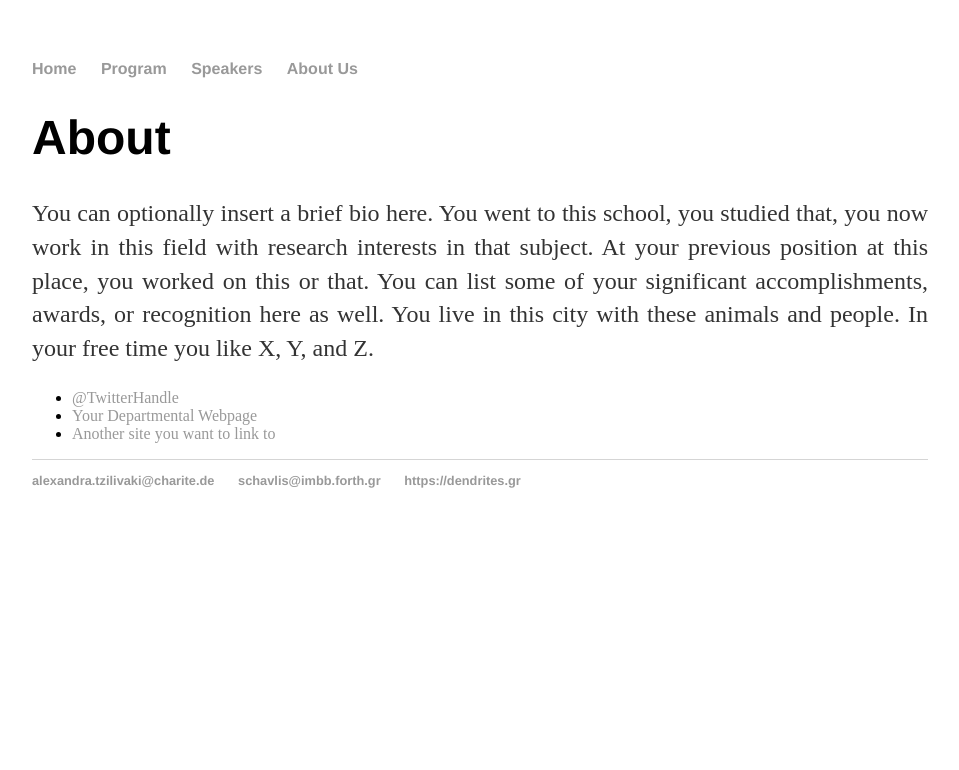
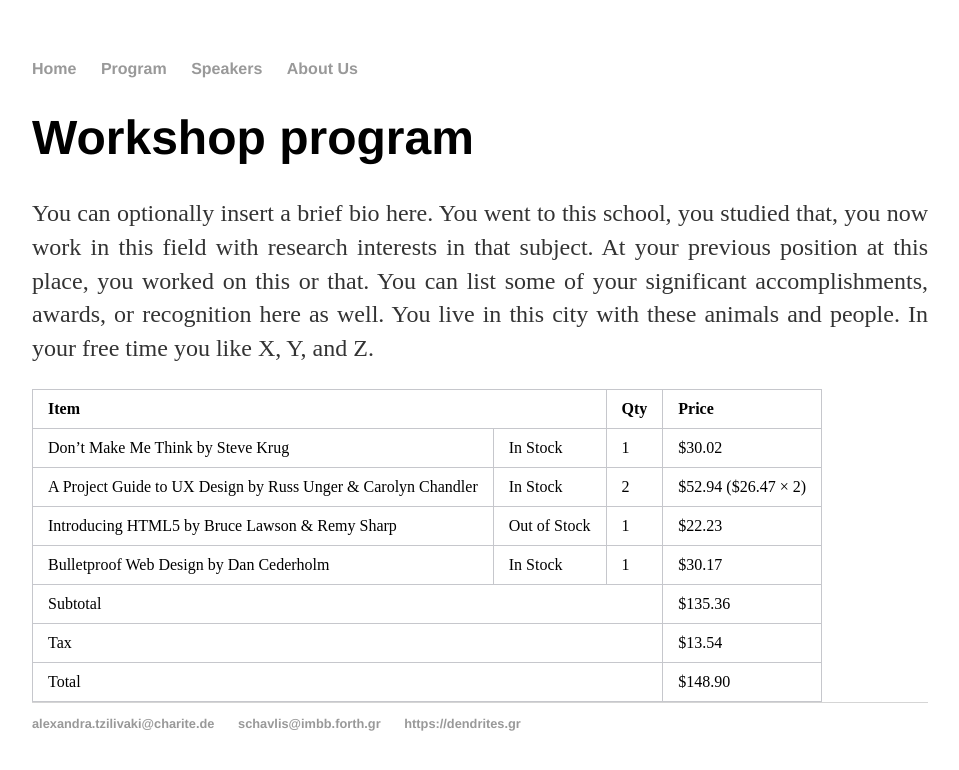
Before and after one commit to spirosChv/ocns2021interneurons, a Jekyll site: the page built from speakers/index.html, in a window 1280 px wide. Shown: the top 770 px of the page, without its empty margins (160-1119 px from the left). Built offline with Jekyll 4.4.1, drawn with Linux system fonts in a browser that asks for light colours.

Commit message:
Update index.html

```diff
--- a/speakers/index.html
+++ b/speakers/index.html
@@ -4,12 +4,56 @@ title: Speakers
 ---
 
 		<div class="Speakers">
-			<h1>About</h1>
+			<h1>Workshop program</h1>
 			<p>You can optionally insert a brief bio here. You went to this school, you studied that, you now work in this field with research interests in that subject. At your previous position at this place, you worked on this or that. You can list some of your significant accomplishments, awards, or recognition here as well. You live in this city with these animals and people. In your free time you like X, Y, and Z.</p>
 
-			<ul class="contacts">
-				<li><a href="#">@TwitterHandle</a></li>
-				<li><a href="#">Your Departmental Webpage</a></li>
-				<li><a href="#">Another site you want to link to</a></li>
-				</ul>
+			<table>
+			  <thead>
+			    <tr>
+			      <th scope="col" colspan="2">Item</th>
+			      <th scope="col">Qty</th>
+			      <th scope="col">Price</th>
+			    </tr>
+			  </thead>
+			  <tbody>
+			    <tr>
+			      <td>Don&#8217;t Make Me Think by Steve Krug</td>
+			      <td>In Stock</td>
+			      <td>1</td>
+			      <td>$30.02</td>
+			    </tr>
+			    <tr>
+			      <td>A Project Guide to UX Design by Russ Unger &#38; Carolyn Chandler</td>
+			      <td>In Stock</td>
+			      <td>2</td>
+			      <td>$52.94 ($26.47 &#215; 2)</td>
+			    </tr>
+			    <tr>
+			      <td>Introducing HTML5 by Bruce Lawson &#38; Remy Sharp</td>
+			      <td>Out of Stock</td>
+			      <td>1</td>
+			      <td>$22.23</td>
+			    </tr>
+			    <tr>
+			      <td>Bulletproof Web Design by Dan Cederholm</td>
+			      <td>In Stock</td>
+			      <td>1</td>
+			      <td>$30.17</td>
+			    </tr>
+			  </tbody>
+			  <tfoot>
+			    <tr>
+			      <td colspan="3">Subtotal</td>
+			      <td>$135.36</td>
+			    </tr>
+			    <tr>
+			      <td colspan="3">Tax</td>
+			      <td>$13.54</td>
+			    </tr>
+			    <tr>
+			      <td colspan="3">Total</td>
+			      <td>$148.90</td>
+			    </tr>
+			  </tfoot>
+			</table>
 		</div>
```
